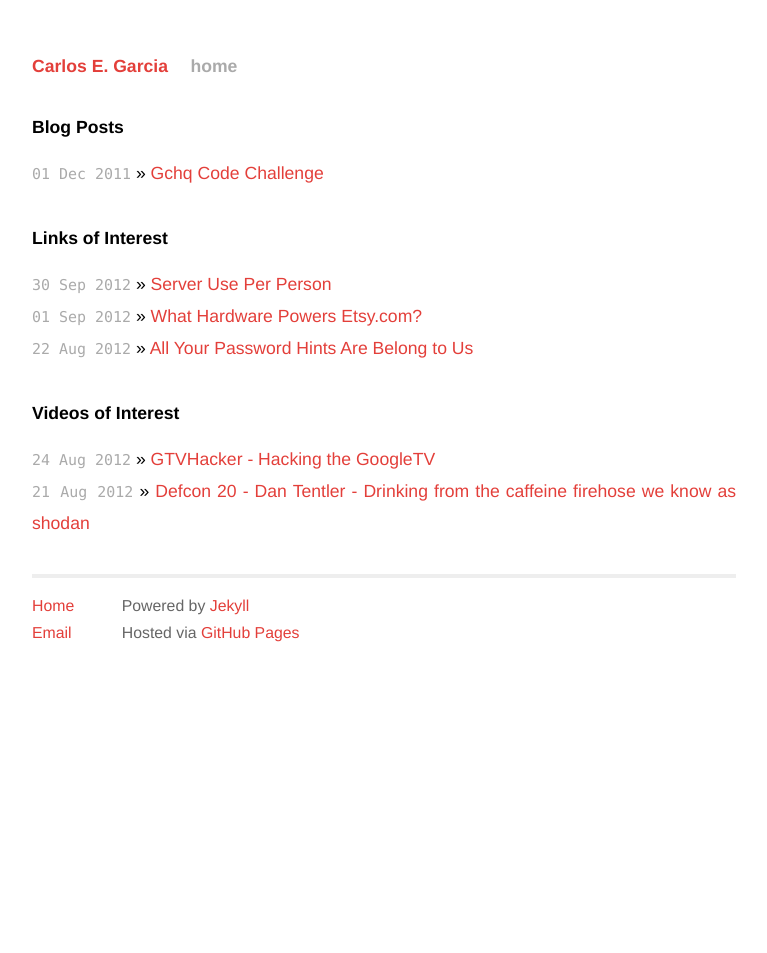
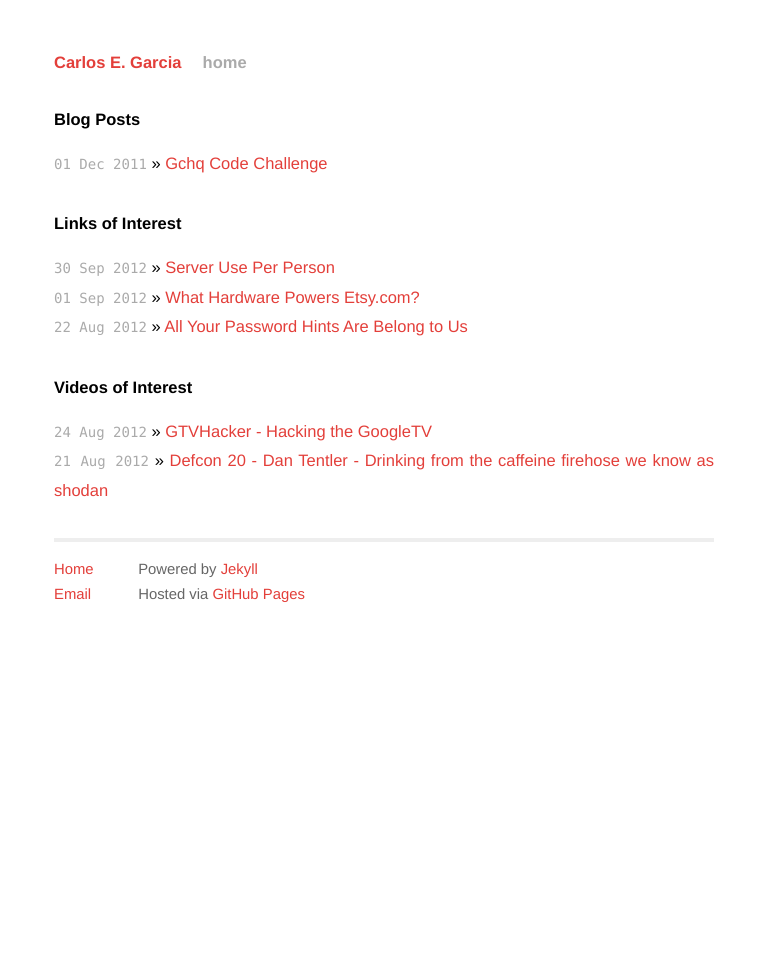
Before and after one commit to cgar/cgar.github.com, a Jekyll site: the page built from index.html, in a window 1280 px wide. Shown: the whole page, without its empty margins (256-1023 px from the left). Built offline with Jekyll 4.4.1, drawn with Linux system fonts in a browser that asks for light colours; Markdown is read by kramdown in place of the engine named in the settings.

Commit message:
font size 14 > 16

```diff
--- a/css/screen.css
+++ b/css/screen.css
@@ -17,7 +17,7 @@
 
 body {
   background-color: white;
-  font: 16px "Helvetica Neue", Helvetica, Arial, sans-serif;
+  font: 15px "Helvetica Neue", Helvetica, Arial, sans-serif;
                 /* 13.34px helvetica, arial, clean, sans-serif; */
   *font-size: 100%; /* small; */
   text-align: center;
```
